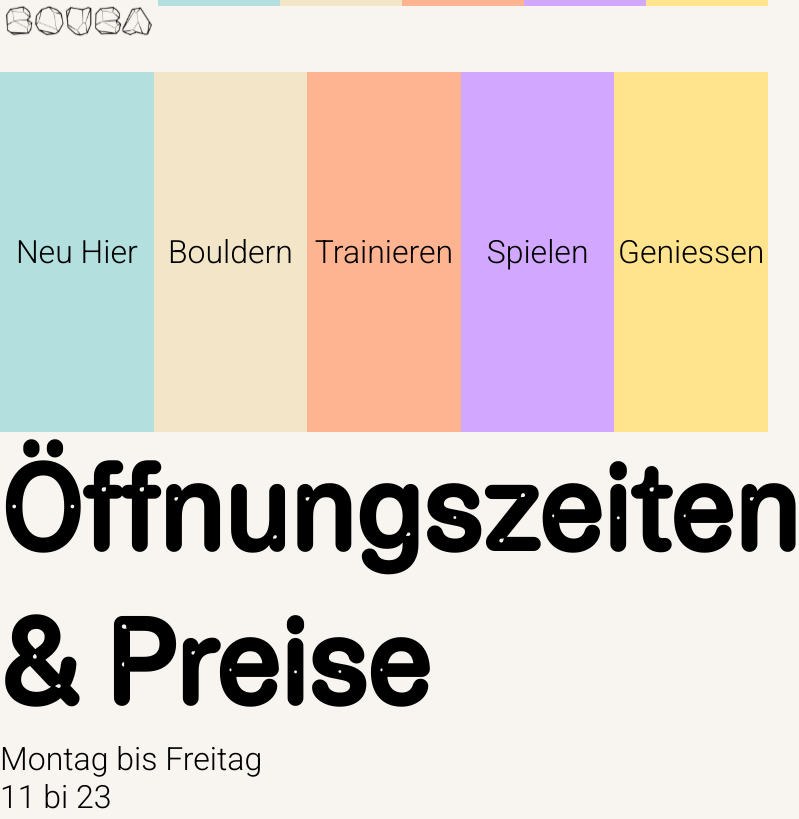
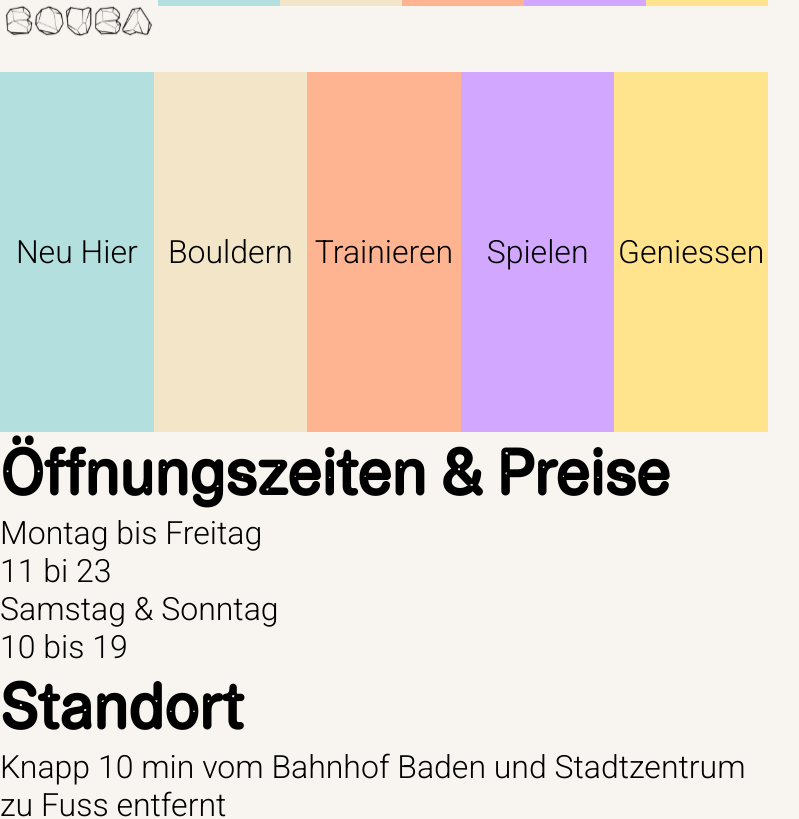
Before and after one commit to escodebar/boulder-baden.ch, a Vue app: page / in a window 768 px wide. Shown: the top 819 px of the page, 799 px wide, since content can reach past the window. Built offline with nearby package versions, Linux system fonts and the light colour scheme; the HTML template or start-up script is replaced by a standard one.

Commit message:
Scale h1 headings on medium sized viewports
...because the proposed font size only works well on very wide
viewports.

```diff
--- a/src/pages/Home.vue
+++ b/src/pages/Home.vue
@@ -68,7 +68,11 @@ p {
 
 @media (min-width: 768px) {
   h2 {
-    font-size: var(--font-size-h1-desktop);
+    font-size: clamp(
+      var(--font-size-h1-tablet),
+      calc(100vw / 12),
+      var(--font-size-h1-desktop)
+    );
   }
   h3 {
     font-size: var(--font-size-h2-desktop);
--- a/src/styles/_global.css
+++ b/src/styles/_global.css
@@ -20,6 +20,8 @@
 
   --font-size-h1-desktop: 90pt;
   --font-size-h2-desktop: 45pt;
+
+  --font-size-h1-tablet: 48pt;
 
   --font-size-h1-mobile: 45pt;
   --font-size-h2-mobile: 30pt;
--- a/src/styles/tablet.css
+++ b/src/styles/tablet.css
@@ -4,7 +4,11 @@
   }
 
   h1 {
-    font-size: var(--font-size-h1-desktop);
+    font-size: clamp(
+      var(--font-size-h1-tablet),
+      calc(100vw / 12),
+      var(--font-size-h1-desktop)
+    );
   }
 
   h2 {
```
